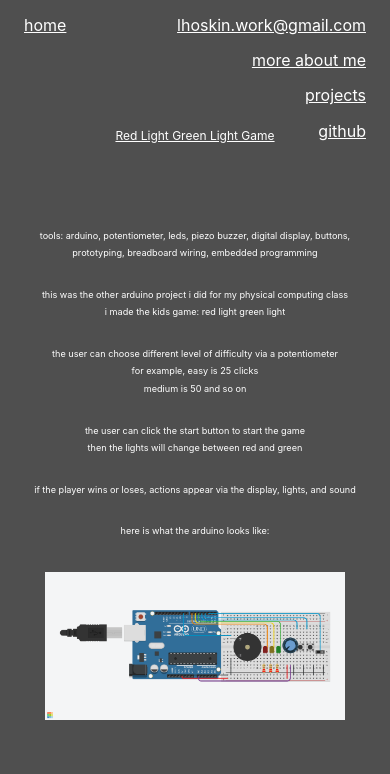
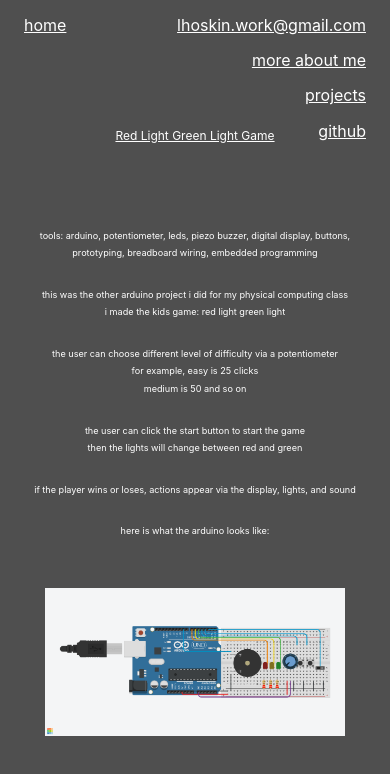
Before and after one commit to lhosk/lhosk.github.io, a React (Create React App) app: page /#/projects/red_light_green_light in a window 390 px wide. Shown: the top 774 px of the page. Built offline with nearby package versions, Linux system fonts and the light colour scheme.

Commit message:
update margin bottom to recipe rec and slight issue on rlgl

```diff
--- a/src/projectPages/RecipeRec.js
+++ b/src/projectPages/RecipeRec.js
@@ -19,7 +19,7 @@ function RecipeRec() {
       </div>
 
       {/* Main Text */}
-      <div style={style_ipp_mt}>
+      <div style={{...style_ipp_mt, marginBottom: '2rem'}}>
         {`
           tools: python, pandas, scikit-learn, jupyter notebook, nlp, tf-idf,
           text preprocessing, recommendation systems, rag, openAI, huggingface
--- a/src/projectPages/RedLightGreenLight.js
+++ b/src/projectPages/RedLightGreenLight.js
@@ -55,7 +55,7 @@ function RedLightGreenLight() {
       </div>
 
       {/* Photos */}
-      <div style={{display: 'flex', flexDirection: 'column', alignItems: 'center', marginTop: 'clamp(30rem, 65vw, 55rem)', paddingBottom: '2rem'}}>
+      <div style={{display: 'flex', flexDirection: 'column', alignItems: 'center', marginTop: 'clamp(32rem, 65vw, 57rem)', paddingBottom: '2rem'}}>
         <img src={rlglPic} style={{...style_ipp_ph, width: 'clamp(300px, 60vw, 650px)'}} alt="rlgl" />
       </div>
 
```
